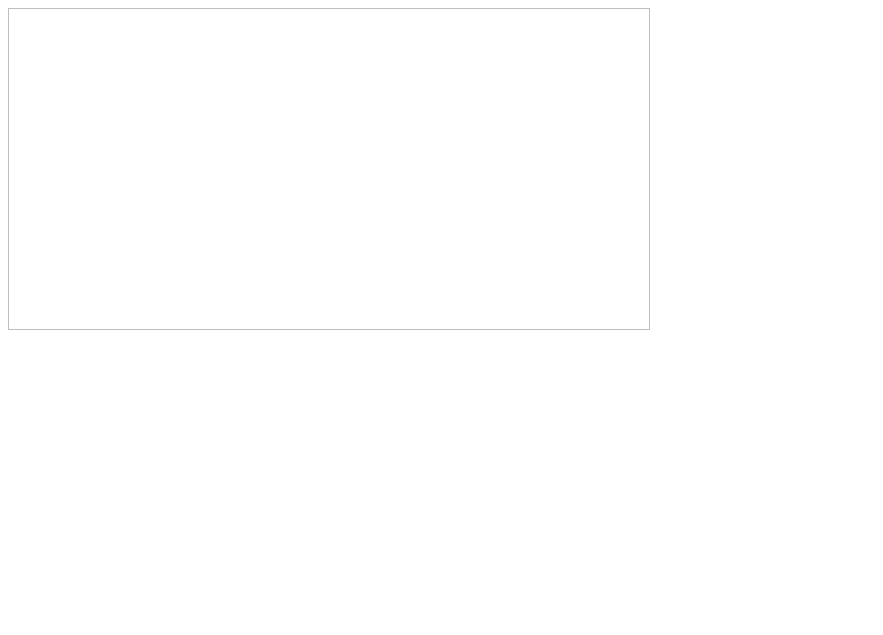
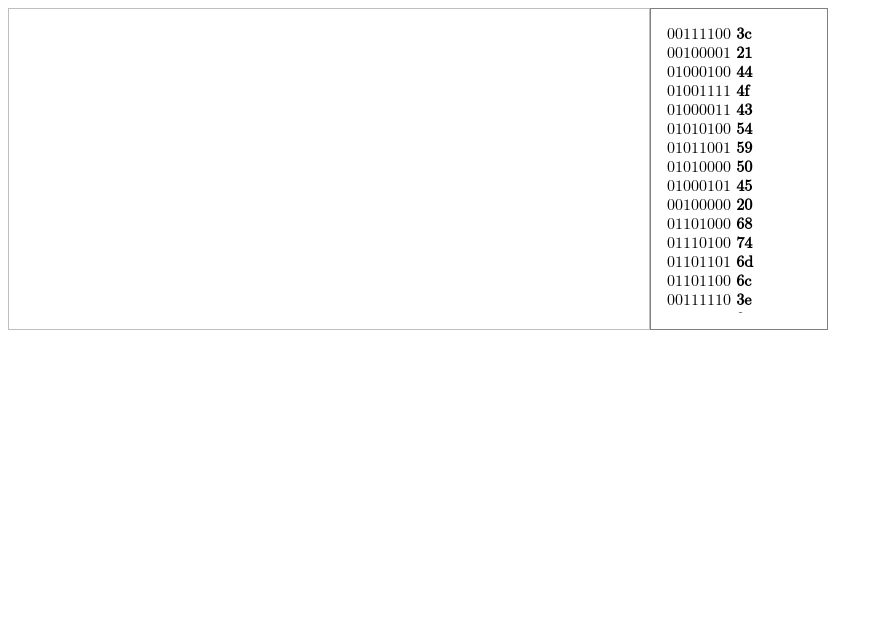
Before and after one commit to scottpetrovic/chip-8-emulator, a website built with Vite: page index.html in a window 1280 px wide. Shown: the whole page, without its empty margins (0-883 px from the left). Built offline with nearby package versions, Linux system fonts and the light colour scheme; files whose address does not match are found by name.

Commit message:
Load ROM asynchronously
- add loaded ROM data to DOM

```diff
--- a/index.html
+++ b/index.html
@@ -4,7 +4,14 @@
     <link rel="stylesheet" href="style.css">
   </head>
   <body>
-    <canvas></canvas>
+    <div style="display: flex; flex-direction: row">
+      <canvas></canvas>
+      <div style="padding: 1rem; border: 1px solid grey; display: inline-flex;">
+        <div id="romDataDOM">ROM loaded data here</div>
+      </div>
+    </div>
+
+
     <script type="module" src="scripts/chip8.js"></script>
   </body>
 </html>
--- a/scripts/chip8.js
+++ b/scripts/chip8.js
@@ -2,6 +2,11 @@ import Renderer from './renderer.js';
 import Keyboard from './keyboard.js';
 import Speaker from './speaker.js';
 import CPU from './cpu.js';
+
+// Built from tutorial at https://www.freecodecamp.org/news/creating-your-very-own-chip-8-emulator/
+
+// technical reference to make this possible: http://devernay.free.fr/hacks/chip8/C8TECH10.HTM#2.2
+
 
 
 const renderer = new Renderer(10); // scale by pixels by 10
@@ -16,17 +21,42 @@ let startTime;
 let now;
 let then;
 let elapsed;
+let romArrayData;
 
-function init()
+async function init()
 {
     fpsInterval = 1000 / fps;
     then = Date.now();
     startTime = then;
 
     cpu.loadSpriteIntoMemory();
-    cpu.loadRom('Landing.ch8')
+    romArrayData = await cpu.loadRom('Landing.ch8')
+    loadROMDataToDOM(romArrayData);
+    loop = requestAnimationFrame(step);
+}
 
-    loop = requestAnimationFrame(step);
+function loadROMDataToDOM()
+{
+    // program will just come back as numbers. let's see a few different
+    // interpretations of the program data
+
+    // open Chrome developer tools. There is a microchip icon next to the console output with this
+    // ArrayBuffer objects allow you to see the data if you click on that icon
+    console.log('Array buffer data', romArrayData)
+
+    const romBinaryData = arrayBufferAsBinary(romArrayData);
+    const romHexData = arrayBufferAsHex(romArrayData);
+
+    console.log('array buffer as binary (0s and 1s)', romBinaryData)
+    console.log('array buffer as hexadecimal', romHexData)
+
+    // loop through each binary data and add it to a textarea
+    const romBinaryDOM = document.getElementById('romDataDOM');
+    let textBuilder = '';
+    romBinaryData.forEach( (data, idx) => {
+        textBuilder += ` ${data} <strong>${romHexData[idx]}</strong>  \n`;
+    });
+    romBinaryDOM.innerHTML = textBuilder;
 }
 
 function step()
@@ -42,4 +72,28 @@ function step()
      loop = requestAnimationFrame(step);
 }
 
+
+// internal debugging for seeing the memory
+function arrayBufferAsBinary(arrayBuffer) {
+
+    let uint8Array = new Uint8Array(arrayBuffer);
+
+    // padStart is a string method that will add 0s to the left of the string until it is the length of 8
+    // toString(2) converts a number to a string. The 2 is the radix, which is the base of the numeral system (0 or 1)
+    let binaryData = Array.from(uint8Array, byte => byte.toString(2).padStart(8, '0'));
+
+    // brings all the values back to together as one string to display
+    return binaryData;
+}
+
+function arrayBufferAsHex(arrayBuffer) {
+
+    let uint8Array = new Uint8Array(arrayBuffer);
+
+    // padStart(2) makes sure each value is stored as 2 characters
+    let hexData = Array.from(uint8Array, byte => byte.toString(16).padStart(2, '0'));
+    return hexData;
+}
+
+
 init();
--- a/scripts/cpu.js
+++ b/scripts/cpu.js
@@ -111,49 +111,22 @@ class CPU
      * loadRom - Loading ROM from the server
      * @param {} romName
      */
-    loadRom(romName)
+    async loadRom(romName)
     {
         // once we are inside our promise, we need to use self to refer back to the base scope
         var self = this;
 
         // for Vite to load the roms correctly, we need to add the roms to the public folder
         // you won't see that in the URL as that is an internal Vite server thing
-        fetch('roms/' + romName)
-        .then(response => {
+        const response = await fetch('roms/' + romName)
 
-            console.log('file loaded (javascript reponse type)', response)
+        // ready response and return an array buffer from it
+        const array_buffer = await response.arrayBuffer();
+        let program = new Uint8Array(array_buffer);
+        self.loadProgramIntoMemory(program);
 
-            // ready response and return an array buffer from it
-            response.arrayBuffer().then(buffer => {
-
-                let program = new Uint8Array(buffer);
-
-                // program will just come back as numbers. let's see a few different
-                // interpretations of the program data
-                console.log('array buffer as binary (0s and 1s)', self.displayUint8ArrayAsBinary(program))
-                console.log('array buffer as hexadecimal', self.displayUint8ArrayAsHex(program))
-
-                self.loadProgramIntoMemory(program);
-            })
-        });
+        return array_buffer; // array buffer data to help show in the UI later
     }
-
-    // internal debugging for seeing the memory
-    displayUint8ArrayAsBinary(uint8Array) {
-        // padStart is a string method that will add 0s to the left of the string until it is the length of 8
-        // toString(2) converts a number to a string. The 2 is the radix, which is the base of the numeral system (0 or 1)
-        let binaryStrings = Array.from(uint8Array, byte => byte.toString(2).padStart(8, '0'));
-
-        // brings all the values back to together as one string to display
-        return binaryStrings.join(' ');
-    }
-
-    displayUint8ArrayAsHex(uint8Array) {
-        // padStart(2) makes sure each value is stored as 2 characters
-        let hexStrings = Array.from(uint8Array, byte => byte.toString(16).padStart(2, '0'));
-        return hexStrings.join(' ');
-    }
-
 
     /**
      * Every cycle, the CPU fetches the next opcode from memory, decodes it, and executes it.
--- a/style.css
+++ b/style.css
@@ -1,3 +1,14 @@
+* {
+    font-family: math;
+}
+
 canvas {
     border: 1px solid rgb(190, 190, 190);
 }
+
+#romDataDOM {
+    height: 18rem;
+    overflow: scroll;
+    width: 9rem;
+    overflow-x: hidden;
+}
```
